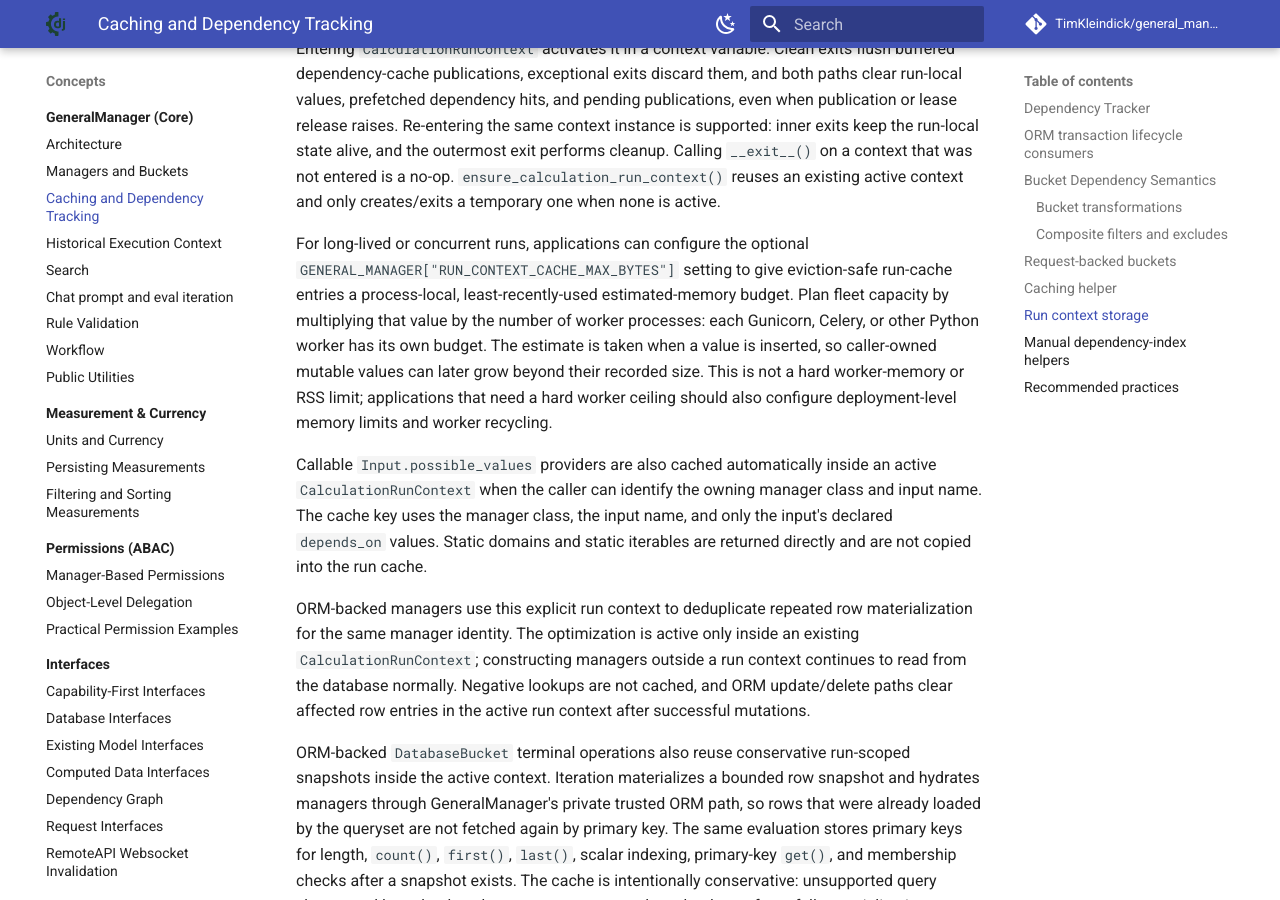
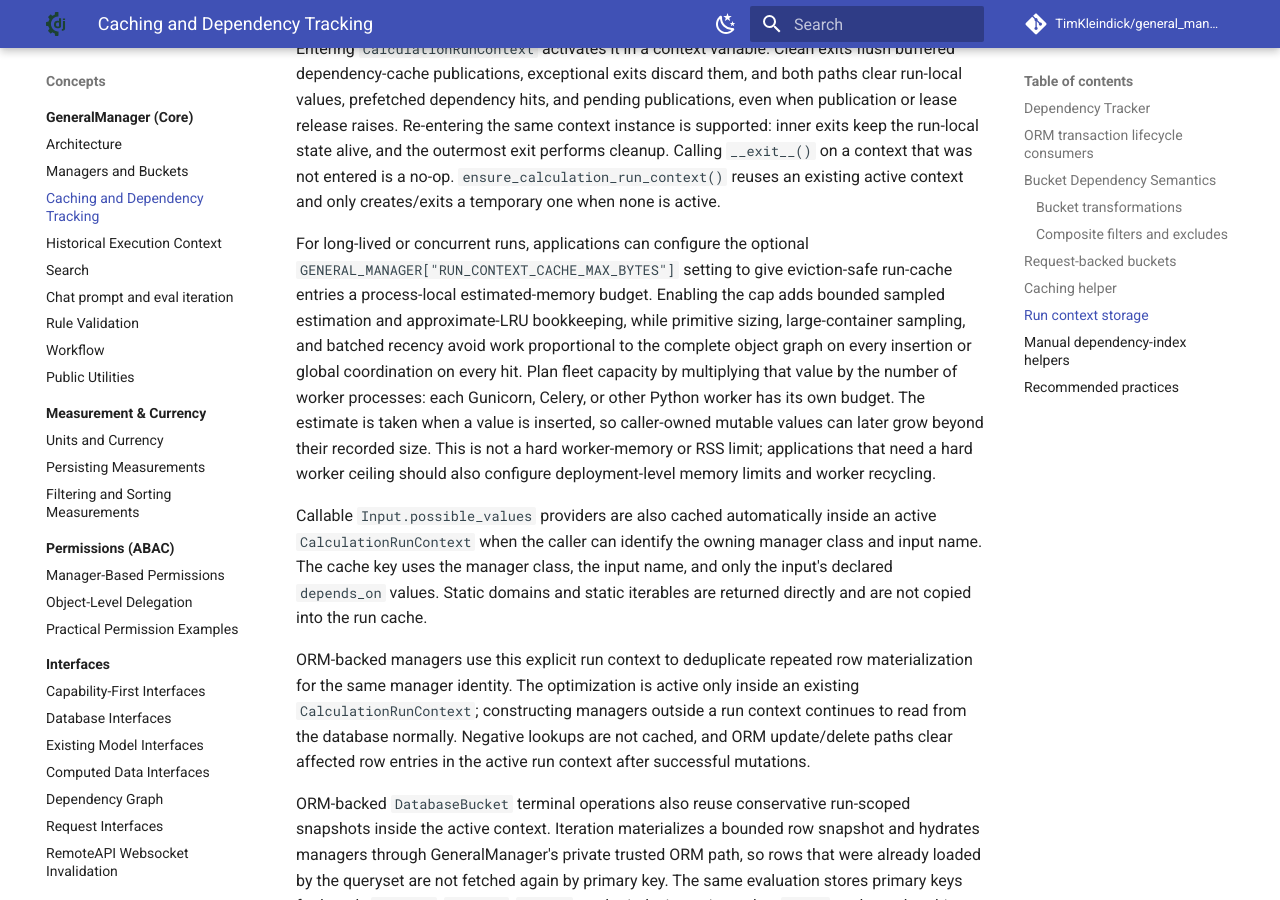
Before and after one commit to TimKleindick/general_manager, an MkDocs documentation site: the page built from docs/concepts/caching.md, in a window 1280 px wide and 900 px high, scrolled down 5879 px. Built offline with MkDocs 1.6.1 and Material for MkDocs 9.7.7, drawn with Linux system fonts in a browser that asks for light colours; comment, search, counter and statistics services are not loaded.

Commit message:
docs: explain batched run-cache recency

```diff
--- a/docs/concepts/caching.md
+++ b/docs/concepts/caching.md
@@ -246,13 +246,16 @@ active.
 
 For long-lived or concurrent runs, applications can configure the optional
 `GENERAL_MANAGER["RUN_CONTEXT_CACHE_MAX_BYTES"]` setting to give eviction-safe
-run-cache entries a process-local, least-recently-used estimated-memory budget.
-Plan fleet capacity by multiplying that value by the number of worker
-processes: each Gunicorn, Celery, or other Python worker has its own budget.
-The estimate is taken when a value is inserted, so caller-owned mutable values
-can later grow beyond their recorded size. This is not a hard worker-memory or
-RSS limit; applications that need a hard worker ceiling should also configure
-deployment-level memory limits and worker recycling.
+run-cache entries a process-local estimated-memory budget. Enabling the cap
+adds bounded sampled estimation and approximate-LRU bookkeeping, while
+primitive sizing, large-container sampling, and batched recency avoid work
+proportional to the complete object graph on every insertion or global
+coordination on every hit. Plan fleet capacity by multiplying that value by the
+number of worker processes: each Gunicorn, Celery, or other Python worker has
+its own budget. The estimate is taken when a value is inserted, so caller-owned
+mutable values can later grow beyond their recorded size. This is not a hard
+worker-memory or RSS limit; applications that need a hard worker ceiling should
+also configure deployment-level memory limits and worker recycling.
 
 Callable `Input.possible_values` providers are also cached automatically inside
 an active `CalculationRunContext` when the caller can identify the owning manager
```
Also changed, not shown: docs/api/cache.md (+15 -2 lines).
